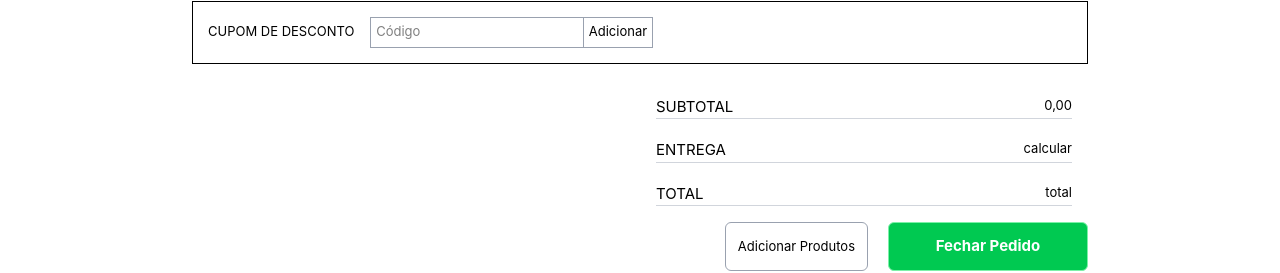
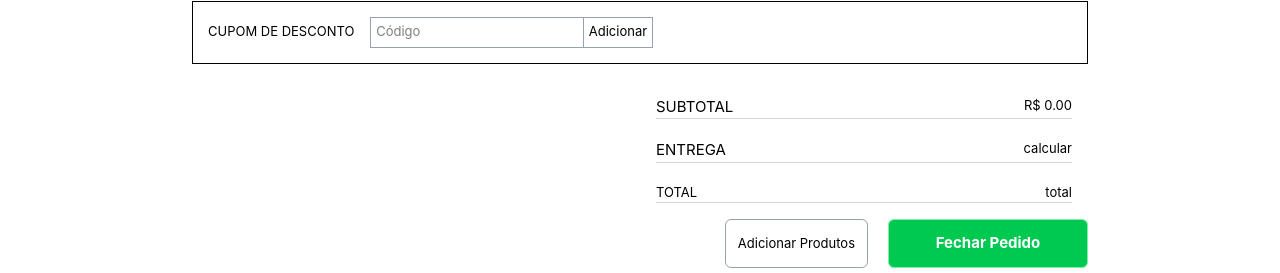
Before and after one commit to marcos-henridev/CarrinhoCompras, a React (Vite) app: page / in a window 1280 px wide. Shown: the part 128-401 px from the top of the page. Built offline with nearby package versions, Linux system fonts and the light colour scheme.

Commit message:
adicionado varias funcoes

```diff
--- a/src/Pages/home/index.jsx
+++ b/src/Pages/home/index.jsx
@@ -5,6 +5,7 @@ import { telaProd } from "../../utils/atom";
 import ApiProduct from "../../componentes/ApiProduct";
 import { useRecoilValue, useSetRecoilState } from "recoil";
 import { useModalProduct } from "../../customizedHook/useModalProduct";
+import CepSeach from "../../componentes/cepLocalizar";
 
 const Main = style.main`
 width:70% ;
--- a/src/componentes/carrinho/index.jsx
+++ b/src/componentes/carrinho/index.jsx
@@ -12,28 +12,65 @@ import {
   Botao,
 } from "./style.jsx";
 import { useModalProduct } from "../../customizedHook/useModalProduct.js";
-import { carrinhoState } from "../../utils/atom.js";
-import { useRecoilState } from "recoil";
-import Plus from '../../assets/icons8-mais-24.png'
-import Menos from '../../assets/icons8-menos-50.png'
+import {
+  carrinhoState,
+  cuponState,
+  viewFormCepState,
+  validacaoCuponComcluida,
+} from "../../utils/atom.js";
+import { useRecoilState, useRecoilValue, useSetRecoilState } from "recoil";
+import Plus from "../../assets/icons8-mais-24.png";
+import Menos from "../../assets/icons8-menos-50.png";
+import CepSeach from "../cepLocalizar/index.jsx";
+import { useState } from "react";
 
 function InfoProduto() {
-  const [serchProducts, setCarrinho] = useRecoilState(carrinhoState);
+  const [cuponDigitado, setCuponDigitado] = useState("");
+  const validarCuponDesconto = useSetRecoilState(validacaoCuponComcluida);
+  const vercupon = useRecoilValue(validacaoCuponComcluida);
+  const calcularTotalProduto = (preco, quantidade) => {
+    return preco * quantidade;
+  };
+
+  const cupon = useRecoilValue(cuponState);
+
+  const validarCupon = () => {
+    if (cuponDigitado === cupon) {
+      validarCuponDesconto((prev) => !prev);
+      alert("PARABENS VOCÊ GANHOU 10% DE DESCONTO");
+    }
+    setCuponDigitado("");
+  };
+
+  const mostrarForm = () => {
+    return setFORM((prev) => !prev);
+  };
+  const [form, setFORM] = useRecoilState(viewFormCepState);
+
+  const [carrinho, setCarrinho] = useRecoilState(carrinhoState);
   const modal = useModalProduct();
 
   const adicionarQuantidade = (id) => {
-    setCarrinho((carrinhoAtual) =>
-      carrinhoAtual.map((item) =>
+    setCarrinho((prev) =>
+      prev.map((item) =>
         item.id === id
-          ? { ...item, quantidade: (item.quantidade ?? 1) + 1 }
+          ? {
+              ...item,
+              quantidade: (item.quantidade ?? 1) + 1,
+            }
           : item,
       ),
     );
   };
 
+  // const subtotal = carrinho.reduce((soma, item) => {
+  //   const TotalProduto = calcularTotalProduto(item.price, item.quantidade ?? 1);
+  //   return soma + TotalProduto;
+  // }, 0);
+
   const diminuirQuantidade = (id) => {
-    setCarrinho((carrinhoAtual) =>
-      carrinhoAtual.map((item) =>
+    setCarrinho((prev) =>
+      prev.map((item) =>
         item.id === id
           ? {
               ...item,
@@ -44,14 +81,20 @@ function InfoProduto() {
     );
   };
 
+  const subtotalSemDesconto = carrinho.reduce((soma, item) => {
+    const totalProduto = calcularTotalProduto(item.price, item.quantidade ?? 1);
+    return soma + totalProduto;
+  }, 0);
+  const subtotal = vercupon ? subtotalSemDesconto * 0.9 : subtotalSemDesconto;
+
   return (
     <>
       <Section className="relative">
         <H3>MEU CARRINHO</H3>
 
-        {serchProducts.map((item) => (
-          <Caixa className="overflow-scroll" key={item.id}>
-            <Produto className="items-center mb-2 max-w-[400px] pl-4">
+        {carrinho.map((item) => (
+          <Caixa className=" " key={item.id}>
+            <Produto className="items-center max-w-[400px] pl-4">
               <img className="h-20" src={item.image} alt={item.title} />{" "}
               {item.title}
             </Produto>
@@ -68,7 +111,7 @@ function InfoProduto() {
               </button>
             </Quantidade>
             <Total className="flex items-center justify-center">
-              R$ {(item.price * (item.quantidade ?? 1)).toFixed(2)}
+              R${item.price * item.quantidade}
             </Total>
           </Caixa>
         ))}
@@ -78,35 +121,45 @@ function InfoProduto() {
             className="border border-gray-400 outline-none"
             placeholder="Código"
             type="text"
+            value={cuponDigitado}
+            onChange={(e) => setCuponDigitado(e.target.value)}
           />
-          <Botao className="border border-gray-400 border-l-0 hover:bg-gray-200 ">
+          <Botao
+            onClick={validarCupon}
+            className="border border-gray-400 border-l-0 hover:bg-gray-200 "
+          >
             Adicionar
           </Botao>
         </Cupon>
         <div className=" grid grid-cols-2 mt-4 ">
-          <div className=""></div>
+          <div className="">{form && <CepSeach />}</div>
           <div className="flex flex-col gap-5  p-4">
             <div className="border-b border-gray-300 flex justify-between">
-              <p className="text-[15px] ">SUBTOTAL</p> <span>0,00</span>
+              <p className="text-[15px] ">SUBTOTAL</p>{" "}
+              <span>R$ {subtotal.toFixed(2)}</span>
             </div>
             <div className=" border-b border-gray-300 flex justify-between">
               <p className="text ">ENTREGA</p>
-              <span>calcular</span>
+              <span>
+                <button onClick={mostrarForm} lassName="border  cursor-pointer">
+                  calcular
+                </button>
+              </span>
             </div>
             <div className="  border-b border-gray-300 flex justify-between">
-              <p className="text">TOTAL</p> <span>total</span>
+              <p>TOTAL</p> <span>total</span>
             </div>{" "}
           </div>
         </div>
         <div className="flex gap-5 ">
           <button
             onClick={modal.ModalVerify}
-            className="border p-3 ml-auto rounded-[6px] border-gray-400 hover:bg-gray-200"
+            className=" mb-[2rem]  border p-3 ml-auto rounded-[6px] border-gray-400 hover:bg-gray-200"
           >
             {" "}
             Adicionar Produtos
           </button>
-          <button className=" btn-prod text-[15px] font-bold border rounded-[6px] p-3 bg-green-500 text-white border-green-300 w-[200px] hover:bg-green-600">
+          <button className="mb-[2rem] btn-prod text-[15px] font-bold border rounded-[6px] p-3 bg-green-500 text-white border-green-300 w-[200px] hover:bg-green-600">
             Fechar Pedido
           </button>
         </div>
--- a/src/componentes/carrinho/style.jsx
+++ b/src/componentes/carrinho/style.jsx
@@ -5,15 +5,16 @@ width: 100%;
 font-size:13px;
 `;
 export const H3 = style.h3`
+margin-bottom:1rem;
 border-bottom: 1px solid;
 width: 100%;
 `;
 export const Caixa = style.div`
-margin-top:2rem;
+margin-bottom:5px;
 display: grid;
 grid-template-columns: 1fr 1fr 1fr 1fr ;
 gap:3px;
-max-height: 600px;
+
 `;
 
 export const Produto = style.div`
--- /dev/null
+++ b/src/componentes/cepLocalizar/index.jsx
@@ -0,0 +1,51 @@
+import { useRecoilState, useRecoilValue } from "recoil";
+import { useBuscarCep } from "../../customizedHook/useViaCep";
+import {
+  cepState,
+  enderecoState,
+  erroStateCep,
+  loadingCepState,
+
+} from "../../utils/atom";
+import { P } from "../carrinho/style";
+
+function CepSeach() {
+  const [cep, setCep] = useRecoilState(cepState);
+
+  const { endereco, erro, loading, buscarCep } = useBuscarCep();
+  return (
+    <section className="h-full ">
+      <h1 className="font-bold mb-3 border-b">Localidade</h1>
+      <input
+        className="border p-2 w-[80%]"
+        type="text"
+        value={cep}
+        onChange={(e) => setCep(e.target.value)}
+        placeholder="Digite aqui seu CEP"
+      />
+      <button
+        className="border w-9%  border-l-0 hover:bg-gray-200 p-2"
+        onClick={buscarCep}
+      >
+        Enviar
+      </button>
+
+      {endereco && (
+        <div className=" h-full mt-3">
+          <ul className="flex flex-col h-full">
+            <li>Rua: {endereco.logradouro}</li>
+            <li>
+              Localidade: {endereco.estado} - {endereco.uf}
+            </li>
+            <li>
+              Estado: {endereco.localidade}
+            </li>
+            <li>Região: {endereco.regiao}</li>
+          </ul>
+        </div>
+      )}
+    </section>
+  );
+}
+("");
+export default CepSeach;
--- /dev/null
+++ b/src/customizedHook/useViaCep.js
@@ -0,0 +1,53 @@
+import { useEffect, useState } from "react";
+import {
+  cepState,
+  enderecoState,
+  erroStateCep,
+  loadingCepState,
+} from "../utils/atom";
+import { useRecoilState, useRecoilValue } from "recoil";
+
+export function useBuscarCep() {
+  const cep = useRecoilValue(cepState);
+  const [endereco, setEndereco] = useRecoilState(enderecoState);
+  const [erro, setErro] = useRecoilState(erroStateCep);
+  const [loading, setLoading] = useRecoilState(loadingCepState);
+
+  async function buscarCep(event) {
+    event.preventDefault();
+
+    // Remove traços, espaços e outros caracteres
+    const cepLimpo = cep.replace(/\D/g, "");
+
+    // if (cepLimpo.length !== 8) {
+    //   setErro("Digite um CEP com 8 números.");
+    //   return;
+    // }
+    ///////////////////
+    try {
+      setLoading(true);
+      setErro("");
+
+      const chamada = await fetch(`https://viacep.com.br/ws/${cepLimpo}/json/`);
+      if (!chamada.ok) {
+        throw new Error("ENDEREÇO NÃO ENCONTRADO");
+      }
+      const dados = await chamada.json();
+      if (dados.erro) {
+        throw new Error("cep nao encontrado");
+      }
+      setEndereco(dados);
+    } catch (erro) {
+      setErro(erro.message);
+      setEndereco(null);
+    } finally {
+      setLoading(false);
+    }
+  }
+  return {
+    buscarCep,
+    endereco,
+    erro,
+    loading,
+  };
+}
--- a/src/utils/atom.js
+++ b/src/utils/atom.js
@@ -41,3 +41,35 @@ export const totalProdStaste = atom({
   key: "totalProdState",
   default: null,
 });
+
+export const cuponState = atom({
+  key: "cuponState",
+  default: "React10",
+});
+
+export const enderecoState = atom({
+  key: "enderecoState",
+  default: null,
+});
+export const cepState = atom({
+  key: "cep",
+  default: "",
+});
+export const erroStateCep = atom({
+  key: "erroStateCep",
+  default: "",
+});
+export const loadingCepState = atom({
+  key: "loadingCepState",
+  default: true,
+});
+
+export const viewFormCepState = atom({
+  key: "viewFormCepState",
+  default: false,
+});
+
+export const validacaoCuponComcluida = atom({
+  key: "validacaoCuponComcluida",
+  default: false,
+});
```
Also changed, not shown: src/componentes/ApiProduct/index.jsx (+32 -11 lines).
